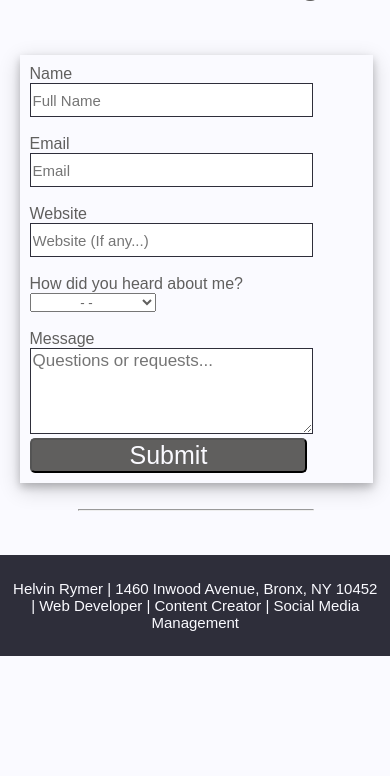
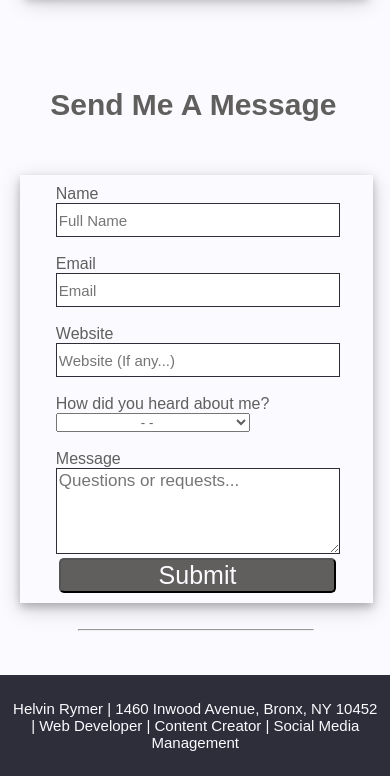
Before and after one commit to Helvin159/HelvinRymer, a PHP site: page / in a window 390 px wide. Shown: the part 3128-3904 px from the top of the page. Before the commit the page ends 3784 px from the top, so only its background shows below. Run offline with PHP 8.4, Linux system fonts and the light colour scheme.

Commit message:
aligned labels to left

```diff
--- a/css/style.css
+++ b/css/style.css
@@ -207,6 +207,12 @@
 	box-shadow: 0 4px 8px 0 rgba(0, 0, 0, 0.2), 0 6px 20px 0 rgba(0, 0, 0, 0.19)
 }
 
+#sendamessage form{
+	text-align: left;
+	margin-left: 15%;
+	width: 100%;
+}
+
 #sendamessage {
 	display: table-cell;
 	width: 50%;
@@ -222,10 +228,11 @@
 .submitbutton {
 	width: 45%;
 	font-size: 25px;
+	margin-left: 15%;
 }
 
 .textarea {
-	width: 60%;
+	width: 70%;
 	height: 80px;
 	text-align: left;
 	color: #000;
@@ -233,11 +240,14 @@
 }
 
 .inputs {
-	width: 60%;
+	width: 70%;
 	height: 30px;
 	font-size: 15px;
 	text-align: left;
 	color: #000;
+}
+#referral {
+	width: 70%;
 }
 
 #form {
@@ -342,7 +352,6 @@
 	border-radius: 5px;
 	text-align: justify;
 		box-shadow: 0 4px 8px 0 rgba(0, 0, 0, 0.2), 0 6px 20px 0 rgba(0, 0, 0, 0.19)
-
 }
 
 #paragraph {
@@ -439,13 +448,11 @@
 	padding: 10px;
 	margin: auto;
 	transition: 250ms ease-in;
-
 }
 
 #featured a {
 	text-decoration: none;
 	transition: 350ms;
-}
 }
 
 #featured h1 {
@@ -558,6 +565,7 @@ body {
 		color: #FAFAFF;
 		border-radius: 5px;
 		width: 50%;
+		margin-left: 1%;
 	}
 
 	.textarea {
@@ -579,7 +587,7 @@ body {
 
 	#sendamessage form {
 		width: 95%;
-		margin-left: ;
+		margin-left: 9%;
 		text-align: left;
 	}
 
--- a/index.html
+++ b/index.html
@@ -125,7 +125,7 @@
 					<br><br>
 					<label>How did you heard about me?<br>
 						<select name="referal" id="referral">
-							<option value="newsletter">- -</option>
+							<option value="none">- -</option>
 							<option value="newsletter">Newsletter</option>
 							<option value="referral">Personal Referral</option>
 							<option value="search">Internet Search</option>
```
